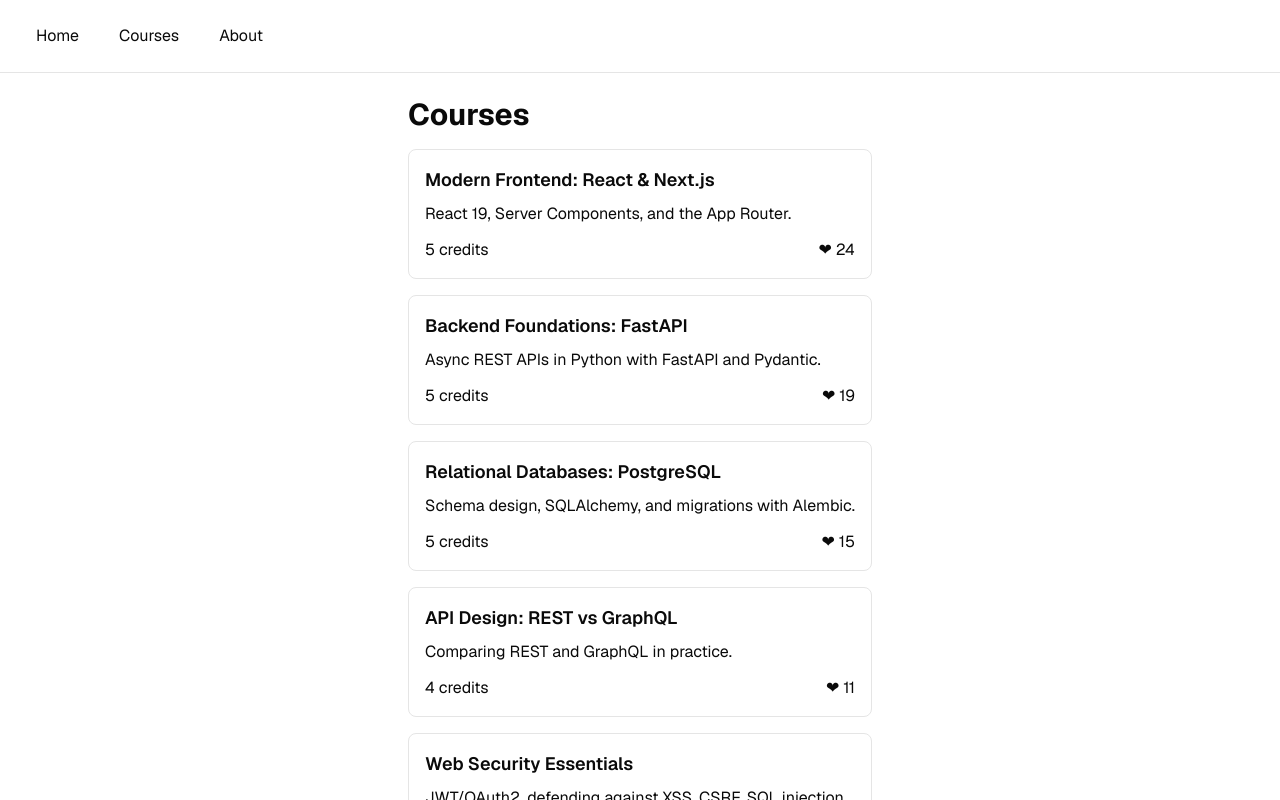
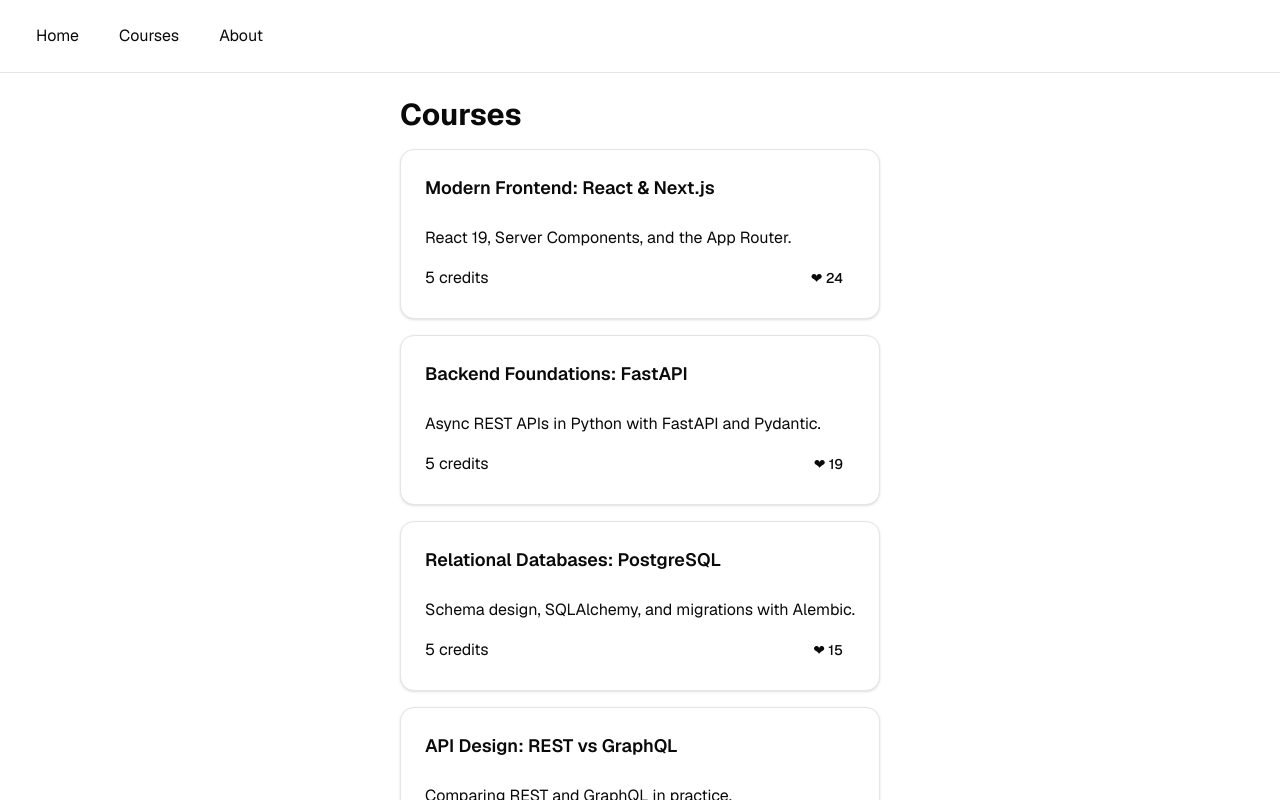
Before and after one commit to AidarAimabeks/awt-lab01-Aimabek, a Next.js app: page /courses in a window 1280 px wide. Shown: the top 800 px of the page. Built offline with nearby package versions, Linux system fonts and the light colour scheme.

Commit message:
feat: rewrite CourseCard with shadcn/ui Card and Button

```diff
--- a/components/CourseCard.tsx
+++ b/components/CourseCard.tsx
@@ -1,4 +1,6 @@
 import Link from "next/link";
+import { Card, CardContent, CardHeader, CardTitle } from "@/components/ui/card";
+import { Button } from "@/components/ui/button";
 
 type CourseCardProps = {
   id: string;
@@ -17,14 +19,20 @@ export default function CourseCard({
 }: CourseCardProps) {
   return (
     <Link href={`/courses/${id}`}>
-      <div className="rounded-lg border p-4">
-        <h2 className="text-lg font-semibold">{title}</h2>
-        <p className="mt-2">{description}</p>
-        <div className="mt-3 flex items-center justify-between">
-          <span>{credits} credits</span>
-          <span>❤ {likes}</span>
-        </div>
-      </div>
+      <Card className="hover:shadow-md hover:border-blue-300 transition">
+        <CardHeader>
+          <CardTitle className="text-lg">{title}</CardTitle>
+        </CardHeader>
+        <CardContent className="flex flex-col gap-3">
+          <p>{description}</p>
+          <div className="flex items-center justify-between">
+            <span>{credits} credits</span>
+            <Button variant="ghost" size="sm">
+              ❤ {likes}
+            </Button>
+          </div>
+        </CardContent>
+      </Card>
     </Link>
   );
 }
```
